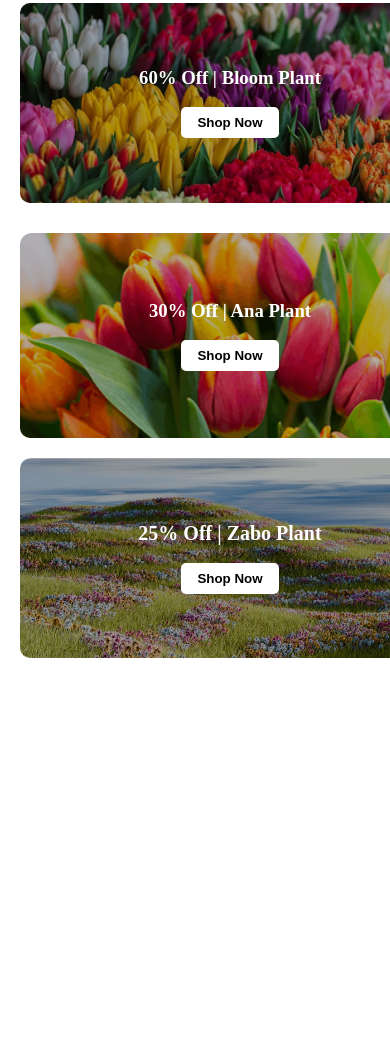
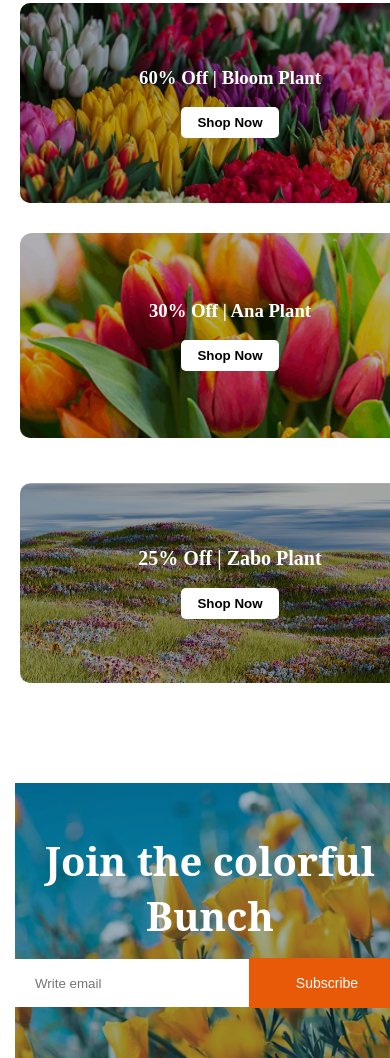
Before and after one commit to Mahfuz5634/Responsive-Flowers-Project, a plain HTML site: page index.html in a window 390 px wide. Shown: the part 3962-5020 px from the top of the page. Before the commit the page ends 4720 px from the top, so only its background shows below. Drawn offline with Linux system fonts and the light colour scheme.

Commit message:
added feedback section and do responsive for mobile devices

```diff
--- a/index.html
+++ b/index.html
@@ -202,5 +202,13 @@
         </div>
       </section>
     </main>
+    <section class="feedback-section">
+      <div class="feedback-info">
+         <h1>Join the colorful Bunch</h1>
+      <input type="text" placeholder="Write email">
+      <button>Subscribe</button>
+      </div>
+
+    </section>
   </body>
 </html>
--- a/style.css
+++ b/style.css
@@ -177,6 +177,7 @@
 }
 .latest-deal-img{
     display: flex;
+    gap: 25px;
 
 
 }
@@ -212,13 +213,14 @@
 }
 .deal-img2{
     width:95%;
-    height: 430px;
+    height: 420px;
 
     background-image: url(./assets/deal-zabo.png);
     background-repeat: no-repeat;
     background-size: contain;
     border-radius: 10px;
     position: relative;
+    margin-top: 6px;
 
 }
 .latest-deal{
@@ -298,8 +300,46 @@
     font-size: 40px;
 }
 
+.feedback-section{
+    background-image: url(./assets/news-letter-bg.png);
+    height: 533px;
+    background-repeat: no-repeat;
+    background-size: cover;
+    background-position: center;
 
+}
+.feedback-section{
+    display: flex;
+    justify-content: center;
+    align-items: center;
+}
+.feedback-info h1{
+    font-size: 50px;
+     font-family: "Noto Serif", serif;
+     color: white;
 
+}.feedback-info{
+    text-align: center;
+}
+.feedback-info input{
+    width: 540px;
+    height: 48px;
+    border: none;
+}
+.feedback-info button{
+    width: 186px;
+    height: 50px;
+    border: none;
+    background-color: #E95A08;
+    color: white;
+    font-size: 14px;
+    margin-top: 10px;
+    margin-left: -4px;
+}
+.feedback-info input::placeholder{
+    padding-left: 20px;
+
+}
 
 
 
@@ -308,7 +348,24 @@
 
 /* responsive-part */
 @media  (max-width:576px) {
+    .feedback-section{
+        width:100% ;
+        height: 275px;
+        background-position: center;
+        margin-left: 15px;
 
+
+    }
+    .feedback-section button{
+        width: 40%;
+    }
+    .feedback-section input{
+          width: 60%;
+    }
+    .feedback-section h1{
+        font-size: 40px;
+        margin-bottom: 5px;
+    }
     .header{
         margin: 35px 15px;
         width: 100%;
```
